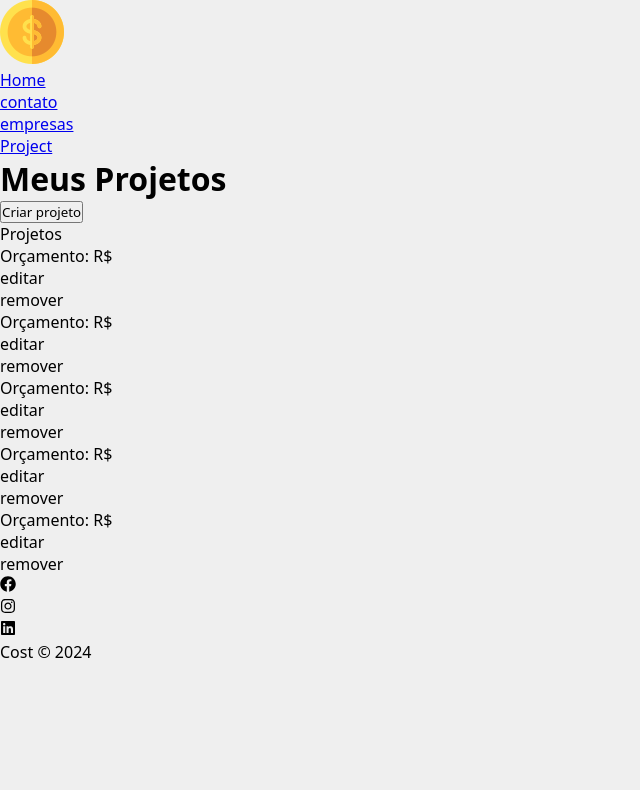
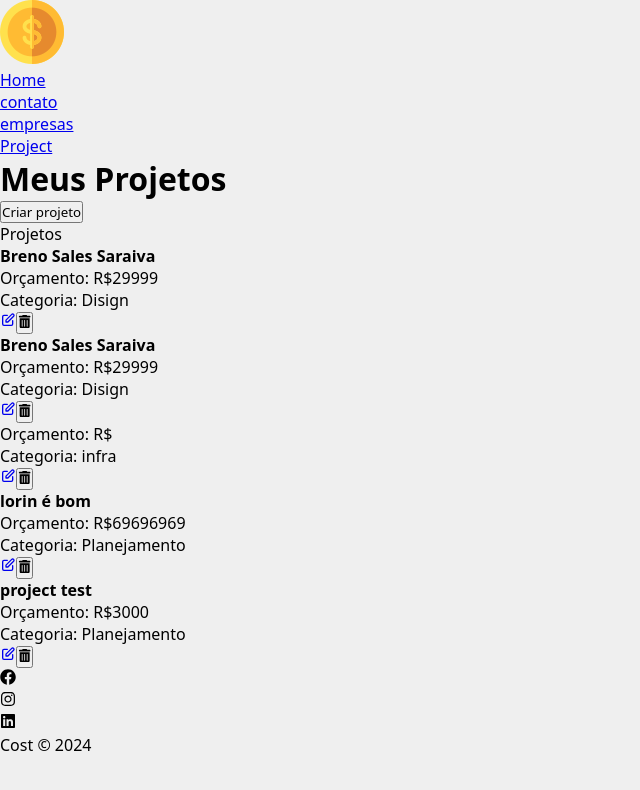
Before and after one commit to breno-saraiva/project-cost, a React (Vite) app in the folder teste/: page /project in a window 1280 px wide. Shown: the top 790 px of the page, without its empty margins (0-640 px from the left). Built offline with nearby package versions, Linux system fonts and the light colour scheme; data requests are answered from the project's data file.

Commit message:
feat(cardProject): creation of the card structure

```diff
--- a/teste/src/pages/Home/components/LinkButton.tsx
+++ b/teste/src/pages/Home/components/LinkButton.tsx
@@ -2,7 +2,7 @@ import { useNavigate } from "react-router-dom";
 
 interface LinkbuttonProps {
   to: string;
-  text: string;
+  text?: string;
 }
 
 function Linkbutton({ to, text }: LinkbuttonProps) {
--- a/teste/src/pages/Projetc/components/cardProject.tsx
+++ b/teste/src/pages/Projetc/components/cardProject.tsx
@@ -1,4 +1,6 @@
-import { BsPencil, BsFillTrashFill } from "react-icons/bs";
+import { FaTrashCan } from "react-icons/fa6";
+import { HiOutlinePencilAlt } from "react-icons/hi";
+import { Link } from "react-router-dom";
 
 type cardProjectProps = {
   id?: string;
@@ -9,26 +11,31 @@ type cardProjectProps = {
 };
 
 const CardProject: React.FC<cardProjectProps> = ({
-  id,
+  // id,
   nome,
   categoria,
   orcamento,
-  handleRemove,
+  // handleRemove,
 }) => {
   return (
-    <div className="p-4 border-solid bg-[#7a7a7a] rounded-md w-[24%] m-[.5%]">
-      <h4 className="bg-[#222] text-[#ffbb33] text-sm p-2 mb-5 size-5">
+    <div className="p-4 outline outline-1 outline-[#7a7a7a] rounded-md w-[24%] m-[0.5%]">
+      <h4 className="bg-[#222] text-[#ffbb33] text-lg p-2 mb-5 rounded-md font-semibold">
         {nome}
       </h4>
-      <p>
-        <span>Orçamento:</span> R${orcamento}
+      <p className="text-[#7a7a7a] mb-4 flex items-center">
+        <span className="font-bold block">Orçamento: </span> R$
+        {orcamento}
       </p>
-      <p>
-        <span></span> {categoria}
+      <p className="text-[#7a7a7a] mb-4 flex items-center">
+        <span className="font-bold block">Categoria: </span> {categoria}
       </p>
-      <div>
-        <p>editar</p>
-        <p>remover</p>
+      <div className="flex justify-between items-center mt-5">
+        <Link to="/" className="text-xl">
+          <HiOutlinePencilAlt />
+        </Link>
+        <button>
+          <FaTrashCan />
+        </button>
       </div>
     </div>
   );
--- a/teste/src/pages/Projetc/index.tsx
+++ b/teste/src/pages/Projetc/index.tsx
@@ -23,17 +23,19 @@ function Project() {
         <Linkbutton to="/newProject" text="Criar projeto" />
       </div>
       <div className="px-16">
-        <p>Projetos</p>
+        <p className="font-sans text-3xl mb-3">Projetos</p>
+        <div className="flex flex-wrap">
           {projects.length > 0 &&
             projects.map((project) => (
               <CardProject
                 id={project.id}
-              name={project.nome}
-              budget={project.orcamento}
-              category={project.categoria}
+                nome={project.nome}
+                orcamento={project.orcamento}
+                categoria={project.categoria}
                 key={project.id}
               />
             ))}
+        </div>
       </div>
       <Footer />
     </div>
```
Lines whose indentation alone changed are shown as unchanged.
